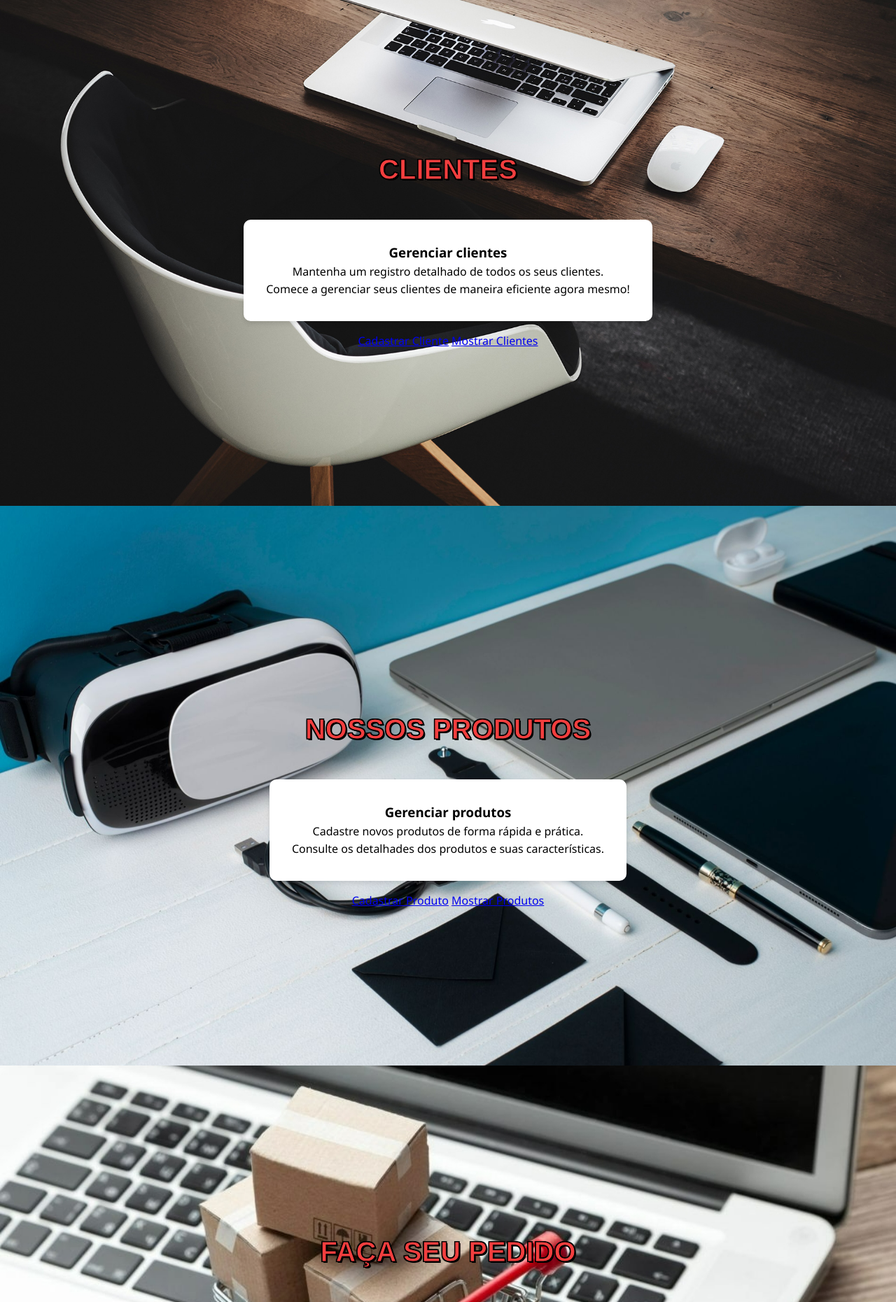
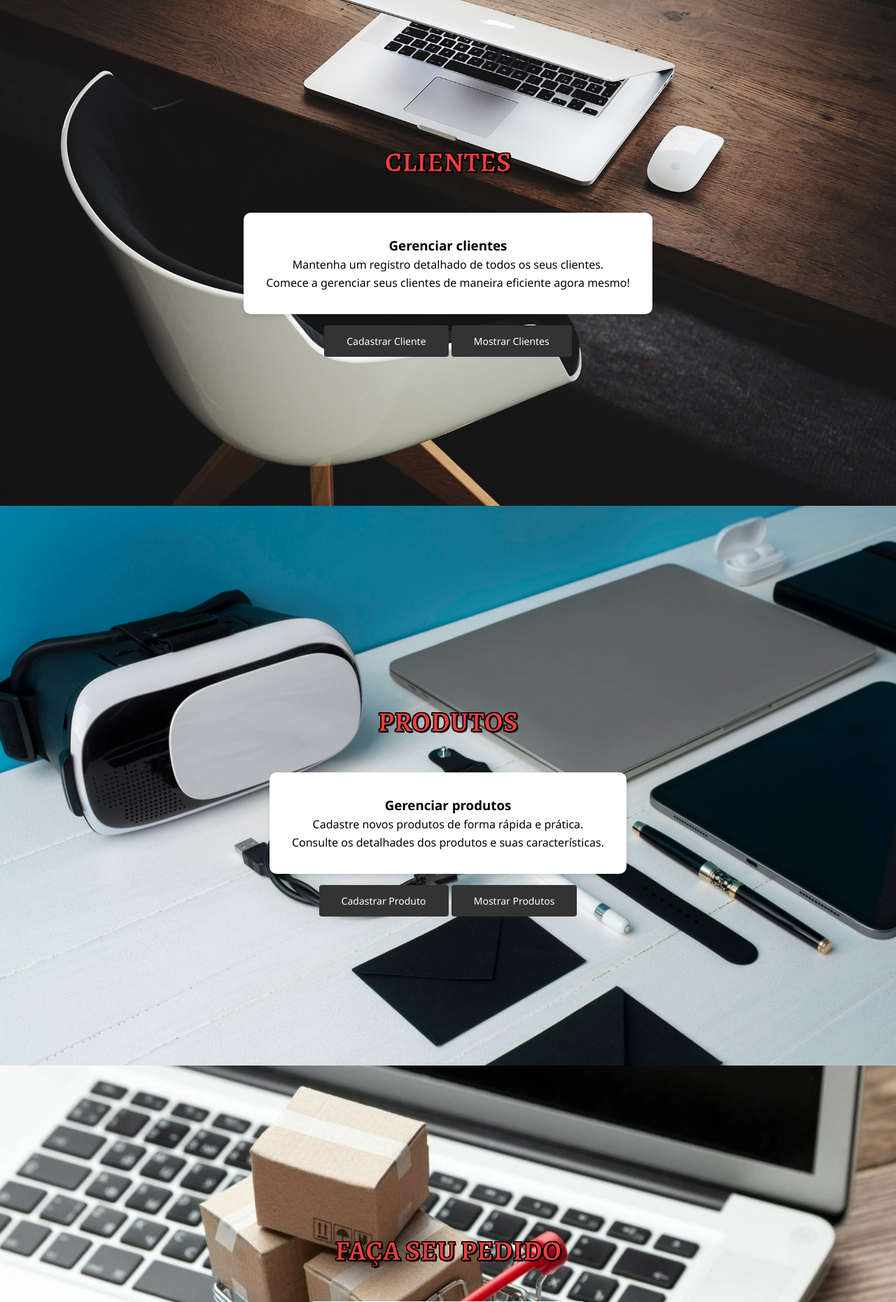
Before and after one commit to jefferson-ribeiro/cadastro_python, a Flask app: page / in a window 1280 px wide. Shown: the part 877-2738 px from the top of the page at 70% size. Run offline with Flask 3, Linux system fonts and the light colour scheme.

Commit message:
cliente, produtos e pedidos finalizados

```diff
--- a/ecommerce_app/app/routes.py
+++ b/ecommerce_app/app/routes.py
@@ -67,11 +67,18 @@ def submit_produto():
 
 @app.route('/submit_pedido', methods=['POST'])
 def submit_pedido():
-    cliente_id = int(request.form.get('cliente'))
-    produto_id = int(request.form.get('produto'))
-    quantidade = int(request.form.get('quantidade'))
+    cliente_id = request.form.get('cliente')
+    produto_id = request.form.get('produto')
+    quantidade = request.form.get('quantidade')
 
-    # Buscar o cliente e o produto no banco de dados
+    if not cliente_id or not produto_id or not quantidade:
+        flash("Todos os campos são obrigatórios.")
+        return redirect(url_for('home'))
+
+    cliente_id = int(cliente_id)
+    produto_id = int(produto_id)
+    quantidade = int(quantidade)
+
     cliente = Cliente.query.get(cliente_id)
     produto = Produto.query.get(produto_id)
 
@@ -79,17 +86,27 @@ def submit_pedido():
         flash("Cliente ou Produto não encontrado.")
         return redirect(url_for('home'))
 
-    # Calcular o valor total do pedido
     valor_total = quantidade * produto.valor
-
-    # Criar o novo pedido com o valor total
     novo_pedido = Pedido(cliente_id=cliente_id, produto_id=produto_id, quantidade=quantidade, valor=valor_total)
-
-    # Adicionar e confirmar no banco de dados
     db.session.add(novo_pedido)
     db.session.commit()
 
     flash("Pedido cadastrado com sucesso!")
+    return redirect(url_for('home'))
+
+    # Calcular o valor total do pedido
+    valor_total = quantidade * produto.valor
+
+    # Verificações de depuração
+    print(f"Novo Pedido: Cliente ID {cliente_id}, Produto ID {produto_id}, Quantidade {quantidade}, Valor Total {valor_total}")
+
+    # Criar o novo pedido com o valor total
+    novo_pedido = Pedido(cliente_id=cliente_id, produto_id=produto_id, quantidade=quantidade, valor=valor_total)
+    db.session.add(novo_pedido)
+    db.session.commit()
+
+    flash("Pedido cadastrado com sucesso!")
+    print("Pedido cadastrado com sucesso!")
     return redirect(url_for('home'))
 
 @app.route('/show_clientes')
--- a/ecommerce_app/app/static/css/index/style.css
+++ b/ecommerce_app/app/static/css/index/style.css
@@ -1,3 +1,4 @@
+@import url('https://fonts.googleapis.com/css2?family=Alegreya:wght@400;700&display=swap');
 * {
   margin: 0;
   padding: 0;
@@ -81,11 +82,26 @@ section {
   text-align: center;
 }
 
+@import url('https://fonts.googleapis.com/css2?family=Alegreya:wght@400;700&family=Anton&display=swap');
+
+h1 {
+  font-size: 3.5rem; /* Aumentar o tamanho da fonte */
+  margin-bottom: 2rem; /* Espaço inferior */
+  color: #1e90ff; /* Cor azul */
+  font-family: 'Anton', sans-serif; /* Fonte Anton */
+  font-weight: bold; /* Texto em negrito */
+  text-align: center; /* Centralizar o texto */
+  text-transform: uppercase; /* Letras maiúsculas */
+  padding-bottom: 1rem; /* Espaçamento inferior */
+  -webkit-text-stroke: 1px black; /* Contorno grosso preto */
+  text-shadow: 3px 3px 0 #000, -1px -1px 0 #000, 1px -1px 0 #000,
+               -1px 1px 0 #000, 1px 1px 0 #000, 2px 2px 2px #555; /* Sombra de texto visível */
+}
 h2 {
   font-size: 2.5rem;
   margin-bottom: 2rem;
   color: #f23e3e;
-  font-family: 'Anton', sans-serif; /* Fonte Anton */
+  font-family: 'Alegreya', serif; /* Fonte Anton */
   font-weight: bold;
   text-align: center; /* Centralizar o texto */
   text-transform: uppercase; /* Letras maiúsculas */
@@ -136,6 +152,25 @@ button:hover {
   background: #555;
 }
 
+.btn-padrao {
+  background: #333;
+  color: white;
+  padding: 0.8rem 2rem;
+  border: none;
+  border-radius: 4px;
+  cursor: pointer;
+  transition: background 0.3s;
+  text-decoration: none; /* Remover sublinhado dos links */
+  display: inline-block; /* Garantir que os links se comportem como botões */
+  font-size: 14px; /* Tamanho da fonte consistente */
+  line-height: normal; /* Garantir que o line-height seja o mesmo */
+}
+
+.btn-padrao:hover {
+  background: #555;
+}
+
+
 @media (max-width: 768px) {
   nav ul {
     flex-direction: column;
@@ -143,10 +178,6 @@ button:hover {
     gap: 1rem;
   }
 
-  h2 {
-    font-size: 2rem;
-  }
-
   .card {
     margin: 1rem 0;
   }
--- a/ecommerce_app/app/templates/index.html
+++ b/ecommerce_app/app/templates/index.html
@@ -20,10 +20,11 @@
   </nav>
   <section id="home"> <!-- Nova seção Home -->
     <div class="container">
-      <h2>Bem-vindo ao E-Shop Brasil</h2>
-      <p>Aqui você encontra os melhores produtos e serviços para atender todas as suas necessidades. Explore nossas
-        seções para cadastrar clientes, gerenciar produtos e fazer pedidos.</p>
-      <p>Navegue pelo nosso site para descobrir mais!</p>
+      <h1>Bem-vindo ao E-Shop Brasil</h1>
+      <div class="card">
+        <p>Aqui você encontra os melhores produtos e serviços para atender todas as suas necessidades. Explore nossas seções para cadastrar clientes, gerenciar produtos e fazer pedidos.</p>
+        <p>Navegue pelo nosso site para descobrir mais!</p>
+      </div>
     </div>
   </section>
   <section id="cliente">
@@ -35,8 +36,8 @@
         <p>Comece a gerenciar seus clientes de maneira eficiente agora mesmo!</p>
       </div>
       <div class="text-center">
-        <a href="/cliente" class="btn btn-primary mb-2">Cadastrar Cliente</a>
-        <a href="/show_clientes" class="btn btn-secondary">Mostrar Clientes</a>
+        <a href="/cliente" class="btn-padrao">Cadastrar Cliente</a>
+        <a href="/show_clientes" class="btn-padrao">Mostrar Clientes</a>
       </div>
     </div>
     </div>
@@ -44,15 +45,15 @@
 
   <section id="produto">
     <div class="container">
-      <h2>Nossos Produtos</h2>
+      <h2>Produtos</h2>
       <div class="card">
         <h3>Gerenciar produtos</h3>
         <p>Cadastre novos produtos de forma rápida e prática.</p>
         <p>Consulte os detalhades dos produtos e suas características.</p>
       </div>
       <div class="text-center">
-        <a href="/produto" class="btn btn-primary mb-2">Cadastrar Produto</a>
-        <a href="/show_produtos" class="btn btn-secondary">Mostrar Produtos</a>
+        <a href="/produto" class="btn-padrao">Cadastrar Produto</a>
+        <a href="/show_produtos" class="btn-padrao">Mostrar Produtos</a>
       </div>
     </div>
   </section>
@@ -67,7 +68,7 @@
             <select id="cliente_search" name="cliente" required>
               <option value="" selected disabled>Selecione um cliente</option>
               {% for cliente in clientes %}
-              <option value="{{ cliente.codigo }}">{{ cliente.nome }}</option>
+              <option value="{{ cliente.codigo }}">{{ cliente.codigo }} - {{ cliente.nome }}</option>
               {% endfor %}
             </select>
           </div>
@@ -76,19 +77,21 @@
             <select id="produto_search" name="produto" required>
               <option value="" selected disabled>Selecione um produto</option>
               {% for produto in produtos %}
-              <option value="{{ produto.codigo }}">{{ produto.nome }}</option>
+              <option value="{{ produto.codigo }}">{{ produto.codigo }} - {{ produto.nome }}</option>
               {% endfor %}
             </select>
           </div>
           <div class="form-group">
             <label for="quantidade">Quantidade:</label>
-            <input type="number" id="quantidade" name="quantidade" value="0" required>
+            <input type="number" id="quantidade" name="quantidade" required>
           </div>
           <button type="submit">Enviar Pedido</button>
-          <a href="/show_pedidos" class="btn btn-secondary">Consultar Pedidos</a>
+          <a href="/show_pedidos" class="btn-padrao">Consultar Pedidos</a>
         </form>
       </div>
     </div>
   </section>
+
 </body>
+
 </html>
--- a/ecommerce_app/requirements.txt
+++ b/ecommerce_app/requirements.txt
@@ -2,8 +2,12 @@ blinker==1.8.2
 click==8.1.7
 colorama==0.4.6
 Flask==3.0.3
+Flask-SQLAlchemy==3.1.1
+greenlet==3.1.1
 itsdangerous==2.2.0
 Jinja2==3.1.4
 MarkupSafe==3.0.2
 mysql-connector-python==9.1.0
+SQLAlchemy==2.0.36
+typing_extensions==4.12.2
 Werkzeug==3.0.4
```
Also changed, not shown: ecommerce_app/app/templates/pedido_form.html (deleted, +0 -20 lines), 1 other file.
